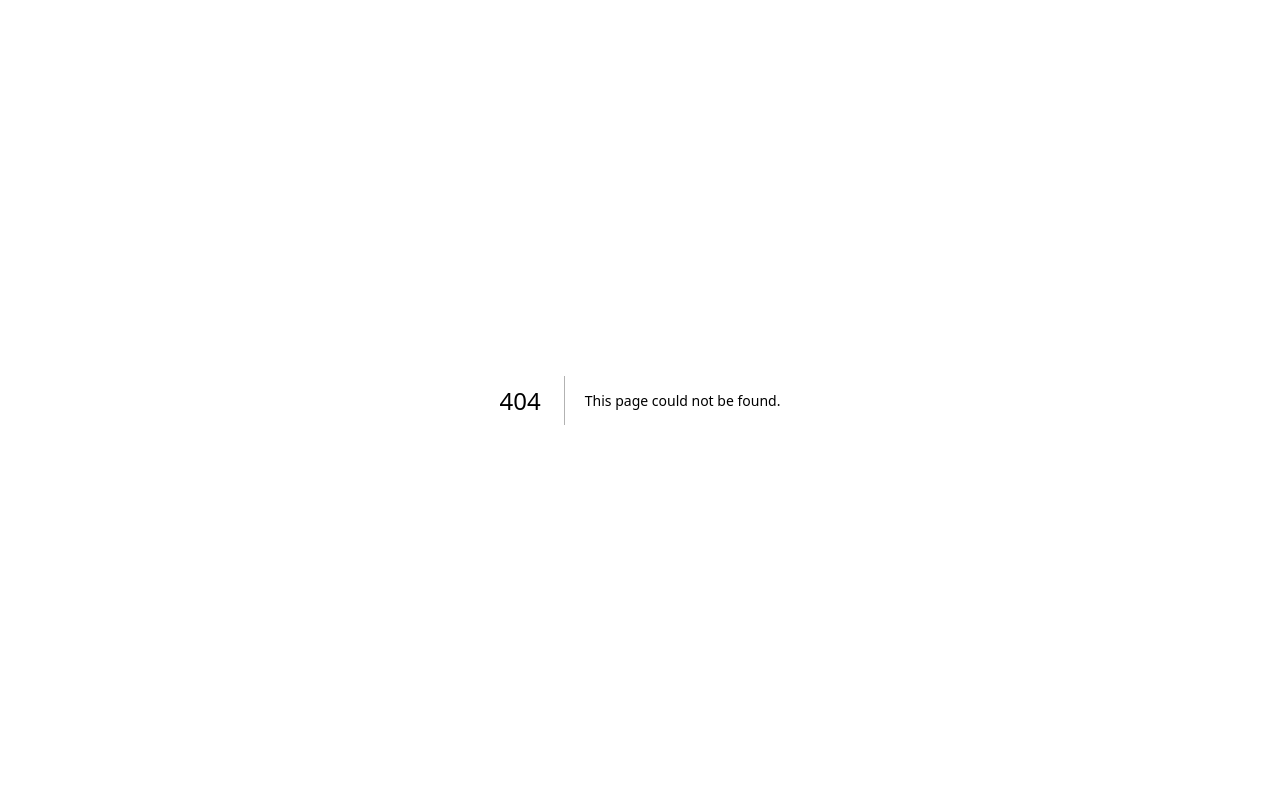
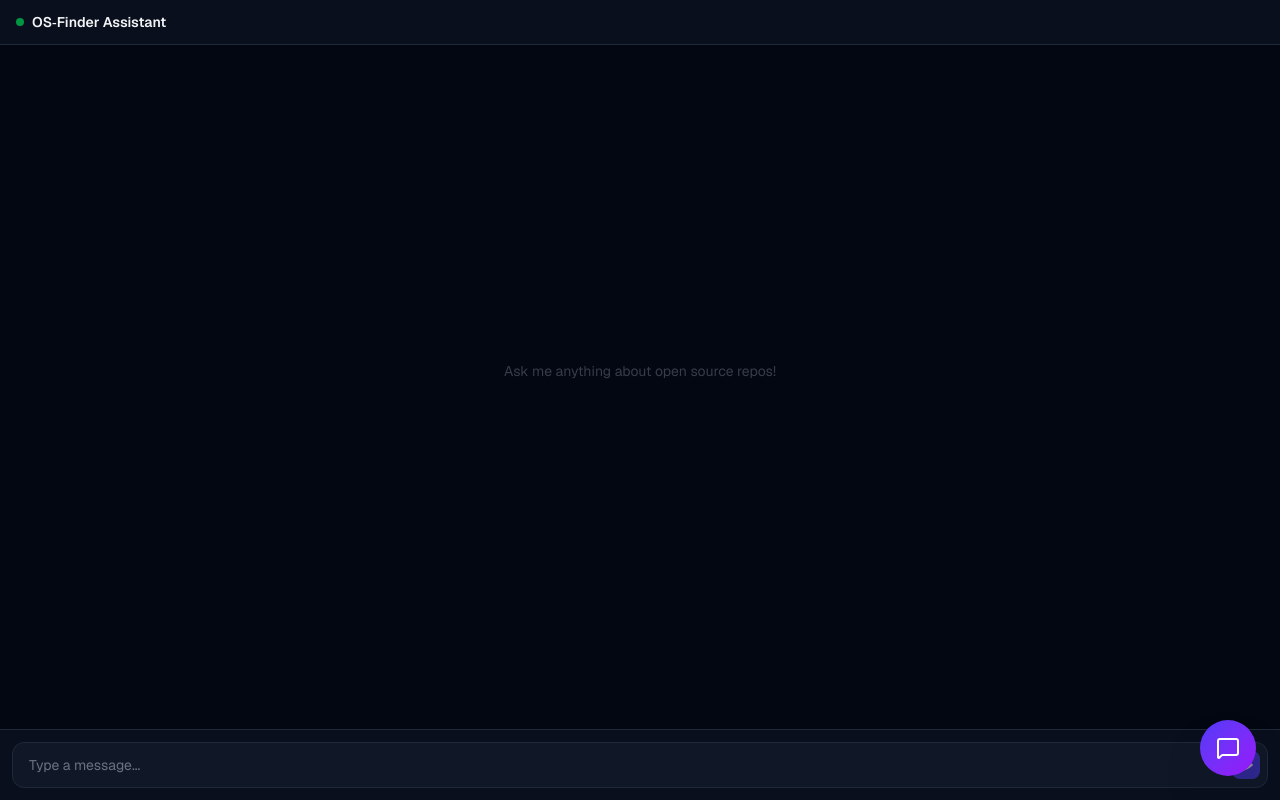
Before and after one commit to Priyank-Lal/OS-Finder, a Next.js app in the folder frontend/: page /chat in a window 1280 px wide. Before the commit this address had no page. Built offline with nearby package versions, Linux system fonts and the light colour scheme.

Commit message:
feat: add floating chat widget, integrate chat components, and configure Tailwind animations.

```diff
--- /dev/null
+++ b/frontend/app/chat/page.tsx
@@ -0,0 +1,11 @@
+"use client";
+
+import Chat from "@/components/Chat";
+
+export default function ChatPage() {
+  return (
+    <div className="flex flex-col h-screen bg-gradient-to-b from-gray-900 via-gray-800 to-gray-700">
+      <Chat />
+    </div>
+  );
+}
--- a/frontend/app/layout.tsx
+++ b/frontend/app/layout.tsx
@@ -13,6 +13,8 @@ export const metadata: Metadata = {
   description: "Find the best open source repositories for contribution",
 };
 
+import ChatWidget from '@/components/ChatWidget';
+
 export default function RootLayout({
   children,
 }: Readonly<{
@@ -23,6 +25,7 @@ export default function RootLayout({
       <body>
         <Providers>
           {children}
+          <ChatWidget />
           <Analytics />
         </Providers>
       </body>
--- /dev/null
+++ b/frontend/components/Chat.tsx
@@ -0,0 +1,131 @@
+"use client"
+
+import React, { useState, useEffect, useRef } from 'react';
+import axios from 'axios';
+
+interface Message {
+  role: 'user' | 'assistant';
+  content: string;
+}
+
+/**
+ * Chat component that talks to the OS‑Finder multi‑agent backend.
+ * It sends the user message to `/api/agent/chat` and displays the
+ * formatted response returned by the supervisor.
+ */
+export default function Chat() {
+  const [messages, setMessages] = useState<Message[]>([]);
+  const [input, setInput] = useState('');
+  const [loading, setLoading] = useState(false);
+  const messagesEndRef = useRef<HTMLDivElement>(null);
+
+  // Scroll to the newest message when messages change
+  useEffect(() => {
+    messagesEndRef.current?.scrollIntoView({ behavior: 'smooth' });
+  }, [messages]);
+
+  const handleSend = async () => {
+    if (!input.trim()) return;
+    const userMsg: Message = { role: 'user', content: input.trim() };
+    setMessages(prev => [...prev, userMsg]);
+    setInput('');
+    setLoading(true);
+    try {
+      const response = await axios.post('/api/agent/chat', {
+        message: userMsg.content,
+        // optionally you could send the whole history for context
+        // conversationHistory: messages.map(m => ({ role: m.role, content: m.content })),
+      });
+      const assistantMsg: Message = {
+        role: 'assistant',
+        content: response.data?.response || response.data?.message || 'No response',
+      };
+      setMessages(prev => [...prev, assistantMsg]);
+    } catch (err) {
+      const errorMsg: Message = {
+        role: 'assistant',
+        content: '❌ Something went wrong. Please try again.',
+      };
+      setMessages(prev => [...prev, errorMsg]);
+    } finally {
+      setLoading(false);
+    }
+  };
+
+  const handleKeyDown = (e: React.KeyboardEvent<HTMLInputElement>) => {
+    if (e.key === 'Enter' && !e.shiftKey) {
+      e.preventDefault();
+      handleSend();
+    }
+  };
+
+  return (
+    <div className="flex flex-col h-full bg-gray-950 text-gray-100">
+      {/* Header */}
+      <header className="px-4 py-3 flex items-center justify-between bg-gray-900/50 backdrop-blur-md border-b border-gray-800">
+        <div className="flex items-center gap-2">
+          <div className="w-2 h-2 rounded-full bg-green-500 animate-pulse" />
+          <span className="font-semibold text-sm">OS‑Finder Assistant</span>
+        </div>
+      </header>
+
+      {/* Message list */}
+      <main className="flex-1 overflow-y-auto p-4 space-y-4 scrollbar-thin scrollbar-thumb-gray-800 scrollbar-track-transparent">
+        {messages.length === 0 && (
+          <div className="flex flex-col items-center justify-center h-full text-gray-500 space-y-2 opacity-50">
+            <p className="text-sm">Ask me anything about open source repos!</p>
+          </div>
+        )}
+
+        {messages.map((msg, idx) => (
+          <div
+            key={idx}
+            className={`max-w-[85%] p-3 rounded-2xl text-sm leading-relaxed ${
+              msg.role === 'user'
+                ? 'bg-indigo-600 text-white self-end ml-auto rounded-tr-none'
+                : 'bg-gray-800 text-gray-200 self-start mr-auto rounded-tl-none border border-gray-700'
+            }`}
+          >
+            <p className="whitespace-pre-wrap">{msg.content}</p>
+          </div>
+        ))}
+        {loading && (
+          <div className="flex justify-start">
+            <div className="bg-gray-800 rounded-2xl rounded-tl-none p-3 border border-gray-700">
+              <div className="flex space-x-1">
+                <div className="w-2 h-2 bg-gray-500 rounded-full animate-bounce" style={{ animationDelay: '0ms' }} />
+                <div className="w-2 h-2 bg-gray-500 rounded-full animate-bounce" style={{ animationDelay: '150ms' }} />
+                <div className="w-2 h-2 bg-gray-500 rounded-full animate-bounce" style={{ animationDelay: '300ms' }} />
+              </div>
+            </div>
+          </div>
+        )}
+        <div ref={messagesEndRef} />
+      </main>
+
+      {/* Input area */}
+      <footer className="p-3 bg-gray-900/50 backdrop-blur-md border-t border-gray-800">
+        <div className="relative flex items-center">
+          <input
+            type="text"
+            value={input}
+            onChange={e => setInput(e.target.value)}
+            onKeyDown={handleKeyDown}
+            placeholder="Type a message..."
+            className="w-full rounded-xl pl-4 pr-12 py-3 bg-gray-900 text-sm text-white placeholder-gray-500 border border-gray-800 focus:outline-none focus:border-indigo-500/50 focus:ring-1 focus:ring-indigo-500/50 transition-all"
+            disabled={loading}
+          />
+          <button
+            onClick={handleSend}
+            disabled={loading || !input.trim()}
+            className="absolute right-2 p-1.5 bg-indigo-600 rounded-lg text-white hover:bg-indigo-500 disabled:opacity-50 disabled:hover:bg-indigo-600 transition-colors"
+          >
+            <svg xmlns="http://www.w3.org/2000/svg" viewBox="0 0 20 20" fill="currentColor" className="w-4 h-4">
+              <path d="M3.105 2.289a.75.75 0 00-.826.95l1.414 4.925A1.5 1.5 0 005.135 9.25h6.115a.75.75 0 010 1.5H5.135a1.5 1.5 0 00-1.442 1.086l-1.414 4.926a.75.75 0 00.826.95 28.896 28.896 0 0015.293-7.154.75.75 0 000-1.115A28.897 28.897 0 003.105 2.289z" />
+            </svg>
+          </button>
+        </div>
+      </footer>
+    </div>
+  );
+}
--- /dev/null
+++ b/frontend/components/ChatWidget.tsx
@@ -0,0 +1,42 @@
+"use client"
+
+import React, { useState } from 'react';
+import { MessageSquare, X } from 'lucide-react';
+import Chat from '@/components/Chat';
+
+/**
+ * Floating chat widget that appears as a circular button in the bottom‑right corner.
+ * Clicking the button opens a modal containing the full Chat component.
+ */
+export default function ChatWidget() {
+  const [open, setOpen] = useState(false);
+
+  return (
+    <>
+      {/* Floating button */}
+      <button
+        onClick={() => setOpen(!open)}
+        className={`fixed bottom-6 right-6 z-50 flex h-14 w-14 items-center justify-center rounded-full text-white shadow-2xl transition-all duration-300 hover:scale-105 focus:outline-none focus:ring-2 focus:ring-indigo-500/50 ${
+          open
+            ? 'bg-gray-800 rotate-90'
+            : 'bg-gradient-to-br from-indigo-600 to-purple-600 hover:from-indigo-500 hover:to-purple-500'
+        }`}
+        aria-label={open ? "Close chat" : "Open chat assistant"}
+        title="Chat with OS‑Finder"
+      >
+        {open ? <X className="h-6 w-6" /> : <MessageSquare className="h-6 w-6" />}
+      </button>
+
+      {/* Chat Panel */}
+      <div
+        className={`fixed bottom-24 right-6 z-40 w-[400px] max-w-[calc(100vw-3rem)] h-[600px] max-h-[calc(100vh-8rem)] bg-gray-950 border border-gray-800 rounded-2xl shadow-2xl overflow-hidden transition-all duration-300 ease-in-out origin-bottom-right ${
+          open
+            ? 'opacity-100 scale-100 translate-y-0'
+            : 'opacity-0 scale-95 translate-y-4 pointer-events-none'
+        }`}
+      >
+        <Chat />
+      </div>
+    </>
+  );
+}
--- /dev/null
+++ b/frontend/tailwind.config.js
@@ -0,0 +1,30 @@
+// tailwind.config.js
+/** @type {import('tailwindcss').Config} */
+module.exports = {
+  darkMode: "class",
+  content: [
+    "./app/**/*.{js,ts,jsx,tsx}",
+    "./components/**/*.{js,ts,jsx,tsx}",
+    "./hooks/**/*.{js,ts,jsx,tsx}",
+    "./src/**/*.{js,ts,jsx,tsx}",
+  ],
+  theme: {
+    extend: {
+      animation: {
+        "fade-in": "fadeIn 0.3s ease-out forwards",
+        bounce: "bounce 2s infinite",
+      },
+      keyframes: {
+        fadeIn: {
+          "0%": { opacity: "0" },
+          "100%": { opacity: "1" },
+        },
+        bounce: {
+          "0%, 100%": { transform: "translateY(0)" },
+          "50%": { transform: "translateY(-8px)" },
+        },
+      },
+    },
+  },
+  plugins: [],
+};
```
Also changed, not shown: 1 other file (tests, documents, lock files or other folders).
